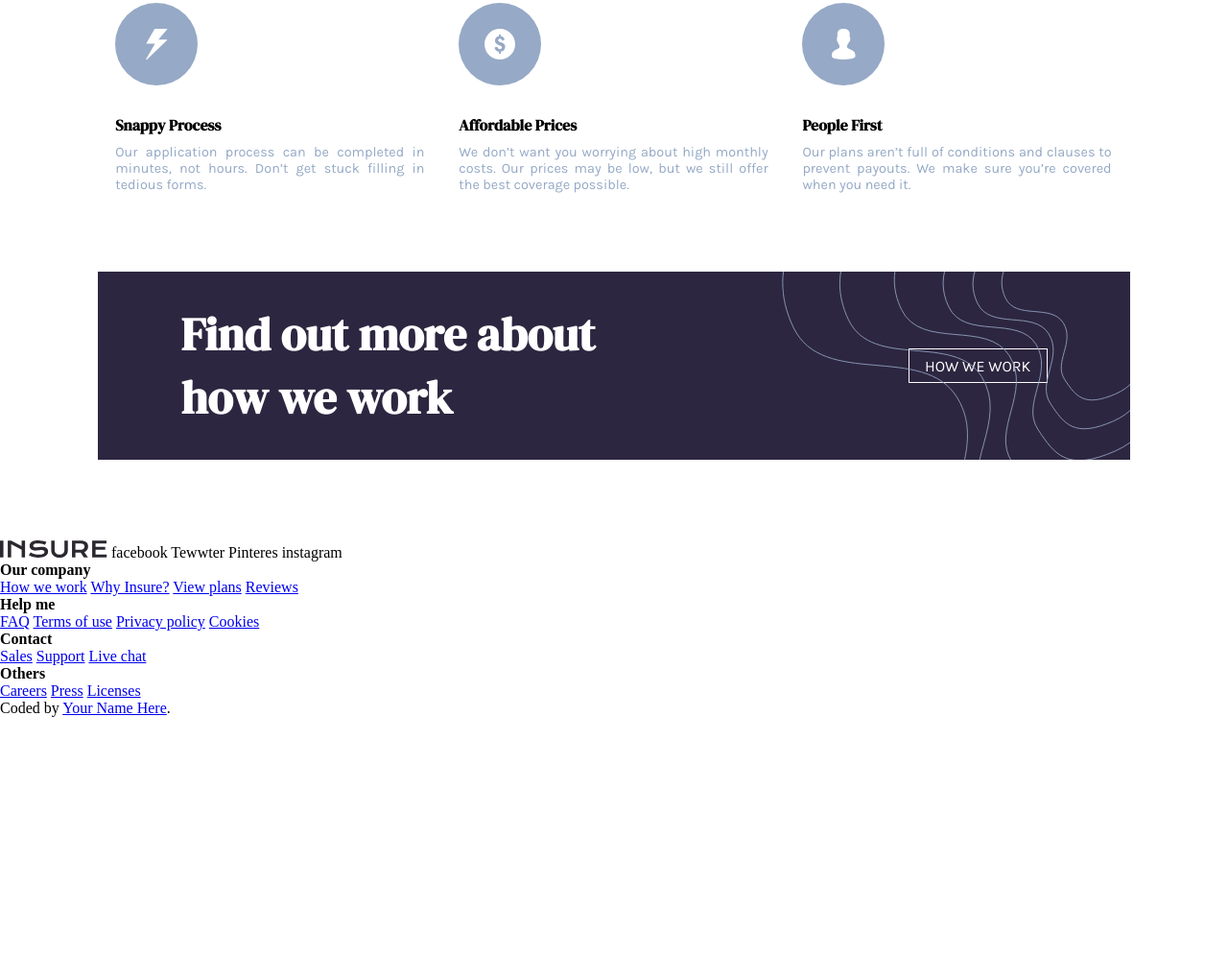
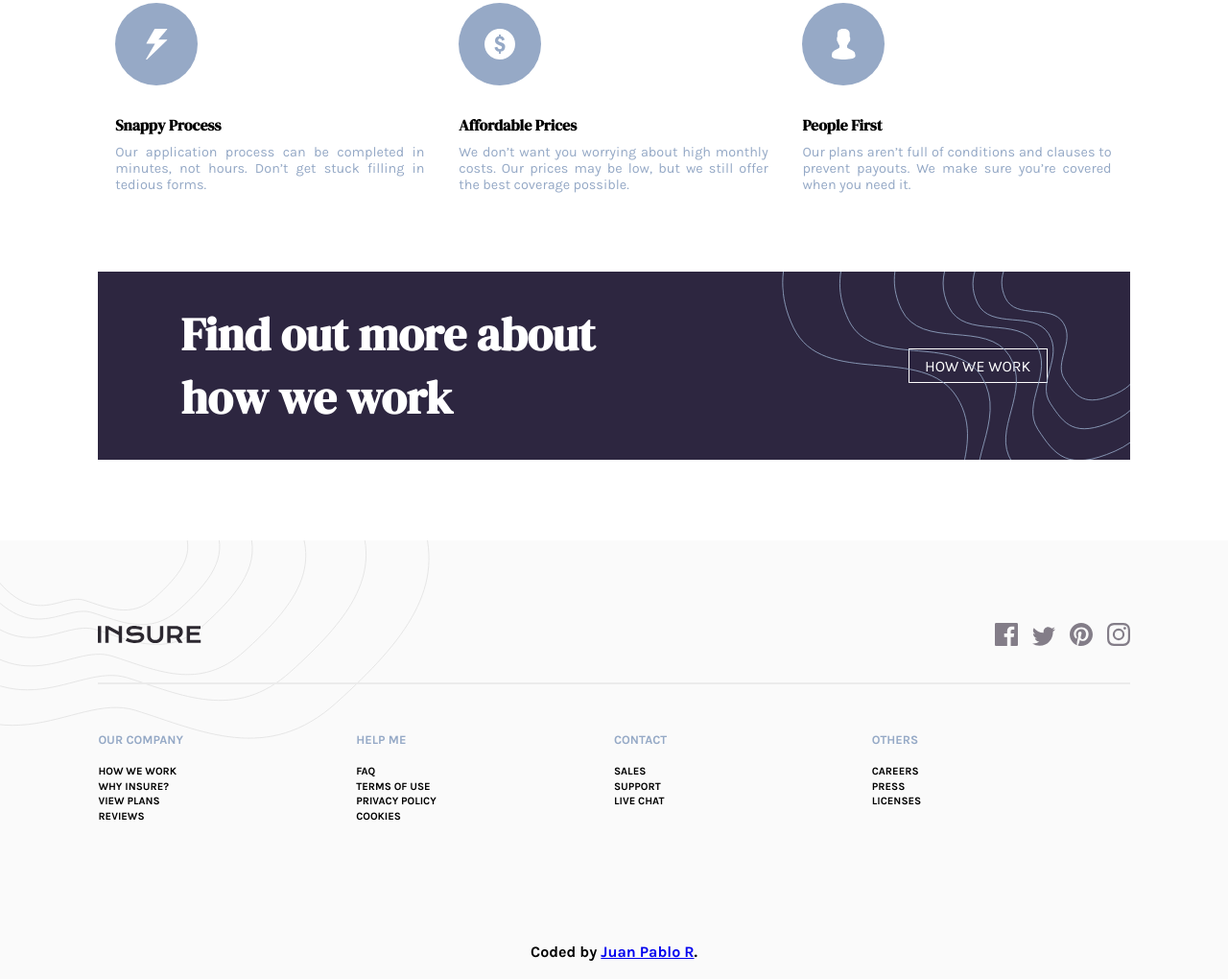
Before and after one commit to dupjpr/INSURE, a plain HTML site: page index.html in a window 1280 px wide. Shown: the part 761-1781 px from the top of the page at 96% size. Before the commit the page ends 1508 px from the top, so only its background shows below. Drawn offline with Linux system fonts and the light colour scheme.

Commit message:
Landing page finished

```diff
--- a/index.html
+++ b/index.html
@@ -77,11 +77,18 @@
       </div>
     </section>
     <section class="sectionThree">
-      <img src="./images/logo.svg" alt="logo insure">
-      <span>facebook</span>
-      <span>Tewwter</span>
-      <span>Pinteres</span>
-      <span>instagram</span>
+      <div class="sectionThree-logo">
+        <div class="sectionThree-logo-img">
+          <img src="./images/logo.svg" alt="logo insure">
+        </div>
+        <div class="sectionThree-logo-social">
+          <span><img src="./images/icon-facebook.svg" alt=""></span>
+          <span><img src="./images/icon-twitter.svg" alt=""></span>
+          <span><img src="./images/icon-pinterest.svg" alt=""></span>
+          <span><img src="./images/icon-instagram.svg" alt=""></span>
+        </div>
+        <hr>
+      </div>
       <div class="container">
         <div class="item">
           <h5>Our company</h5>
@@ -110,11 +117,12 @@
           <a href="#">Licenses</a>
         </div>
       </div>
+      <img class="patter" src="./images/bg-pattern-footer-desktop.svg" alt="">
     </section>
   </main>
 
   <div class="attribution">
-    Coded by <a href="#">Your Name Here</a>.
+    Coded by <a href="#">Juan Pablo R</a>.
   </div>
 </body>
 
--- a/sass/_sectionOne.scss
+++ b/sass/_sectionOne.scss
@@ -7,8 +7,8 @@
     background-color: $primary-color;
     display: flex;
     flex-direction: row;
+    justify-content: center;
     padding: 0 8%;
-    justify-content: center;
     img{
         width: 24%;
         position: absolute;
--- /dev/null
+++ b/sass/_sectionThree.scss
@@ -0,0 +1,69 @@
+@import "variables";
+.sectionThree{
+    position: relative;
+    width: 100%;
+    height: 50vh;
+    display: grid;
+    grid-template: 50% 50% / 100%;
+    padding: 0 8%;
+    background-color: $back-footer-color;
+    .sectionThree-logo{
+        position: relative;
+        height: 100%;
+        display: flex;
+        align-items: center;
+        padding-bottom: 0;
+        z-index: 2;
+        .sectionThree-logo-img{
+            width: 50%;
+            img{
+                width: 20%;
+            }
+        }
+        .sectionThree-logo-social{
+            width: 50%;
+            text-align: end;
+            span{
+                margin-left: 2%;
+            }
+        }
+        hr{
+            position: absolute;
+            left: 0;
+            bottom: 25%;
+            width: 100%;
+            background-color: $icon-footer-color;
+            border: 1.5px solid $icon-footer-color;
+        }
+    }
+    .container{
+        display: grid;
+        grid-template: 100% / 25% 25% 25% 25%;
+        .item{
+            display: flex;
+            flex-direction: column;
+            align-items: flex-start;
+            text-transform: uppercase;
+            font-family: $general;
+            h5{
+                font-size: 0.8rem;
+                margin-bottom: 6%;
+                color: $text-general-color;
+            }
+            a{
+                margin-top: 1%;
+                font-size: 0.7rem;
+                text-decoration: none;
+                color: $btnBorder;
+                font-weight: bold;
+            }
+        }
+    }
+    .patter{
+        position: absolute;
+        top: 0;
+        left: -2%;
+        width: 37%;
+
+    }
+}
--- a/sass/_variables.scss
+++ b/sass/_variables.scss
@@ -7,3 +7,5 @@ $btnBorder: black;
 $primary-color:#2d2640;
 $text-general-color:#95a9c6;
 $headings-color: white;
+$icon-footer-color: #ebebeb;
+$back-footer-color: #fafafa;
--- a/sass/style.scss
+++ b/sass/style.scss
@@ -8,3 +8,14 @@
 @import "header";
 @import "sectionOne";
 @import "sectionTwo";
+@import "sectionThree";
+@import "variables";
+
+.attribution{
+    text-align: center;
+    font-family: $general;
+    font-weight: bold;
+    color: $btnBorder;
+    background-color: $back-footer-color;
+    padding: 1.5% 0;
+}
```
Also changed, not shown: css/style.css, 1 other file.
